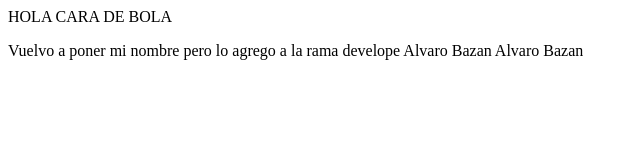
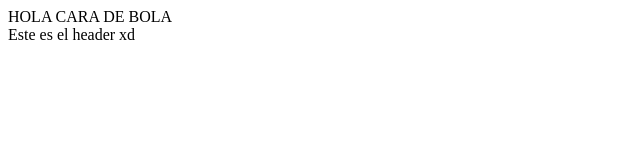
Before and after one commit to Mexazon/Mexaz-n, a plain HTML site: page index.html in a window 1280 px wide. Shown: the whole page, without its empty margins (0-640 px from the left). Drawn offline with Linux system fonts and the light colour scheme.

Commit message:
feat: header aniadido

```diff
--- a/index.html
+++ b/index.html
@@ -1,6 +1,3 @@
-
-
-
 <!DOCTYPE html>
 <html lang="en">
 <head> HOLA CARA DE BOLA
@@ -9,7 +6,8 @@
     <title>Document</title>
 </head>
 <body>
-    <p>Vuelvo a poner mi nombre pero lo agrego a la rama develope Alvaro Bazan
-    Alvaro Bazan<p>
+    <header>
+        Este es el header xd
+    </header>
 </body>
 </html>
```
